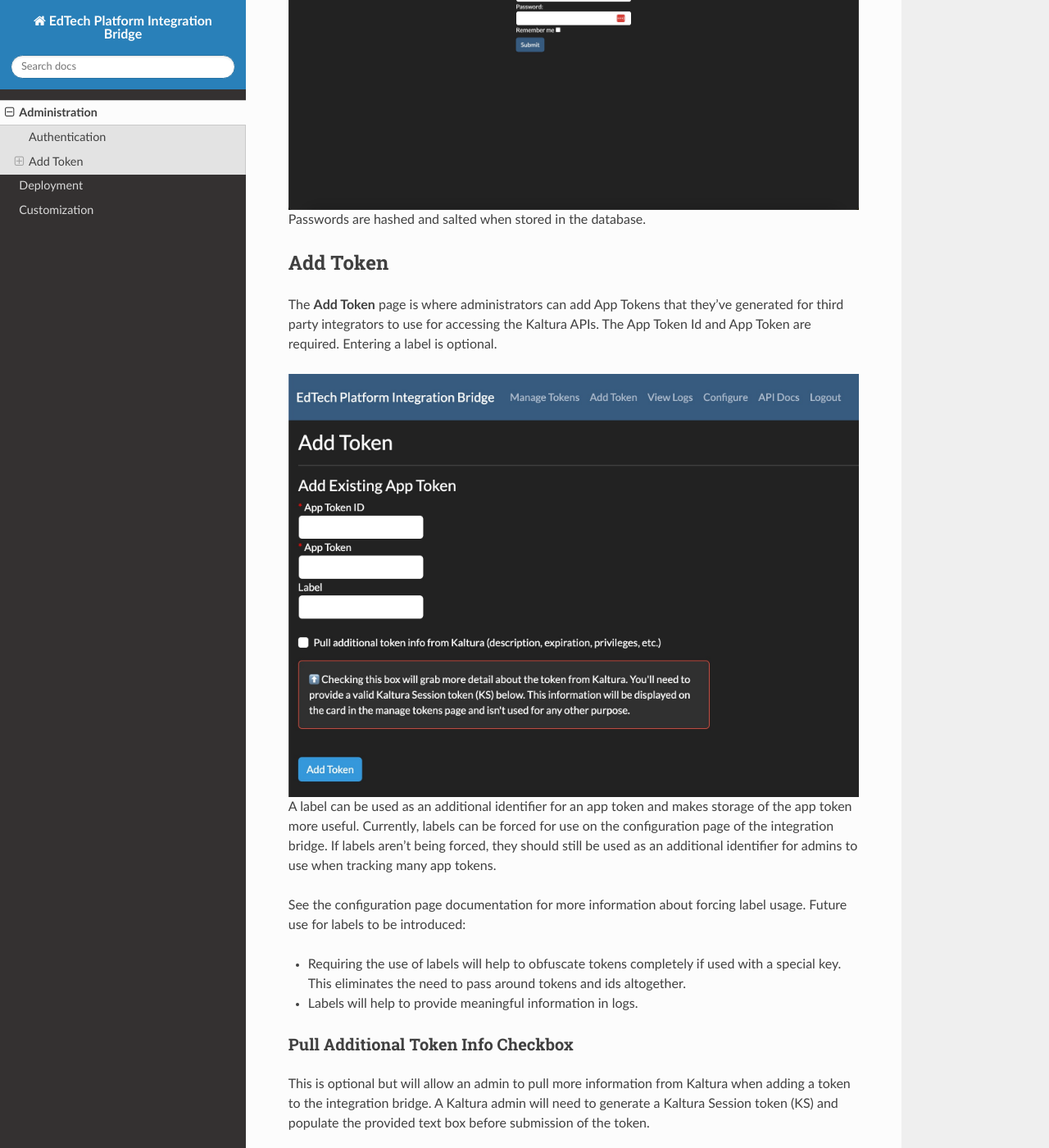
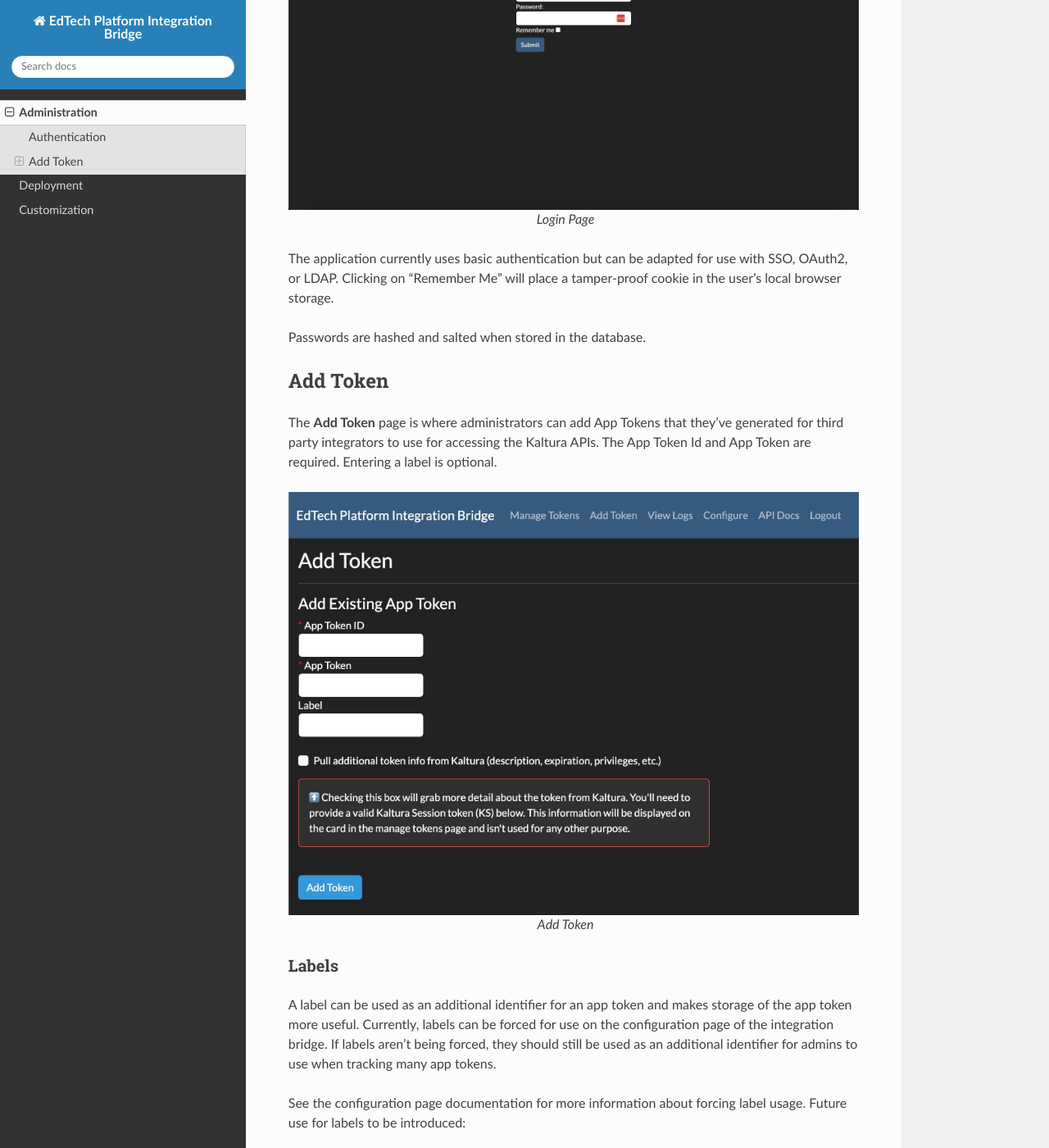
Before and after one commit to eharvey71/edtech-platform-integration-bridge, a Sphinx documentation site: the page built from docs/administration.rst, in a window 1280 px wide and 1400 px high, scrolled down 424 px. Shown: the whole window at 82% size. Built offline with Sphinx 7.4.7 and the Read the Docs theme 2.0.0, drawn with Linux system fonts in a browser that asks for light colours; some of the changed text lies outside the part shown.

Commit message:
Updating Add Token page with figure descriptions

```diff
--- a/docs/administration.rst
+++ b/docs/administration.rst
@@ -15,7 +15,8 @@
    :alt: Login Page
    :align: center
 
-""""
+   Login Page
+
 The application currently uses basic authentication but can be adapted for use with SSO, OAuth2, or LDAP.
 Clicking on "Remember Me" will place a tamper-proof cookie in the user's local browser storage.
 
@@ -31,7 +32,8 @@
    :alt: Add Token Page
    :align: center
 
-""""
+   Add Token
+
 Labels
 ^^^^^^
 
@@ -59,7 +61,8 @@
    :alt: KS entry field
    :align: center
 
-""""
+   Kaltura Session Token Entry
+
 If the box is checked and no KS is provided (or if the box isn't selected at all), the token will be added to the management list / database,
 without the following additional information:
 
```
